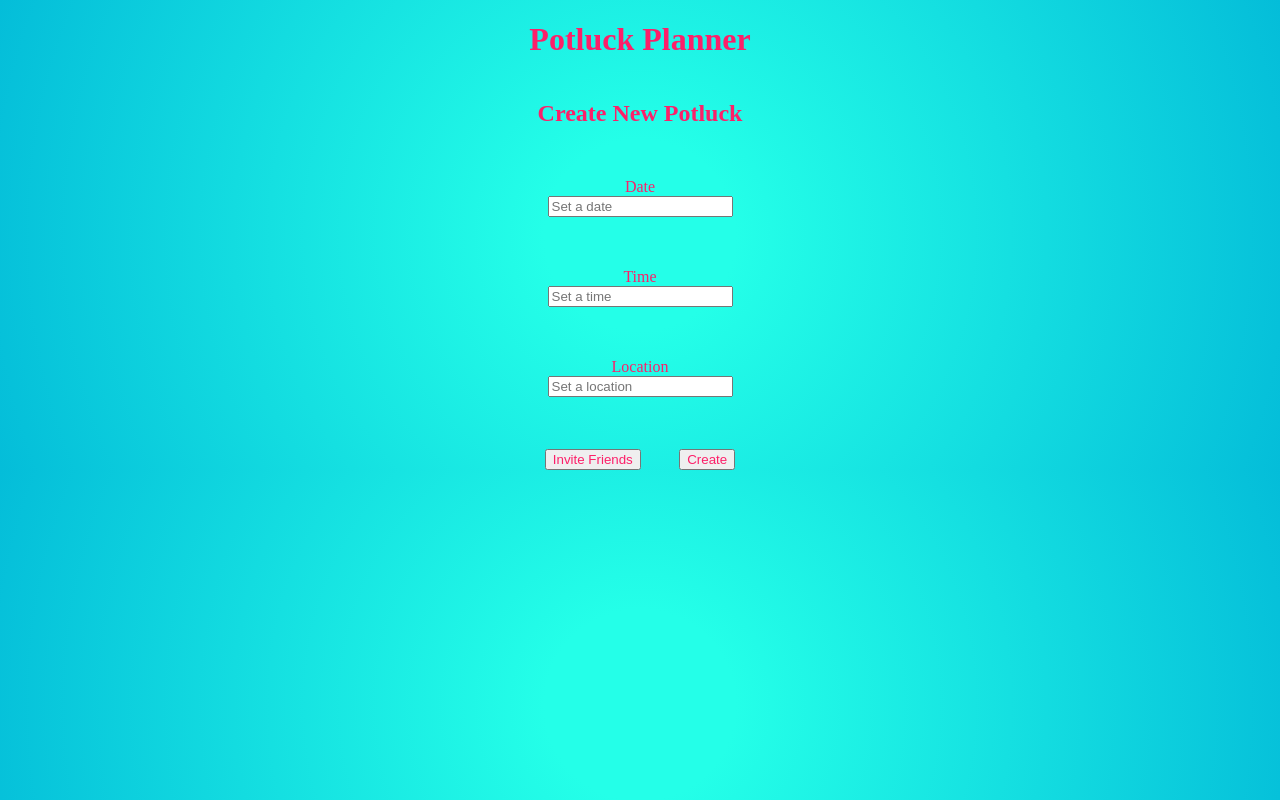
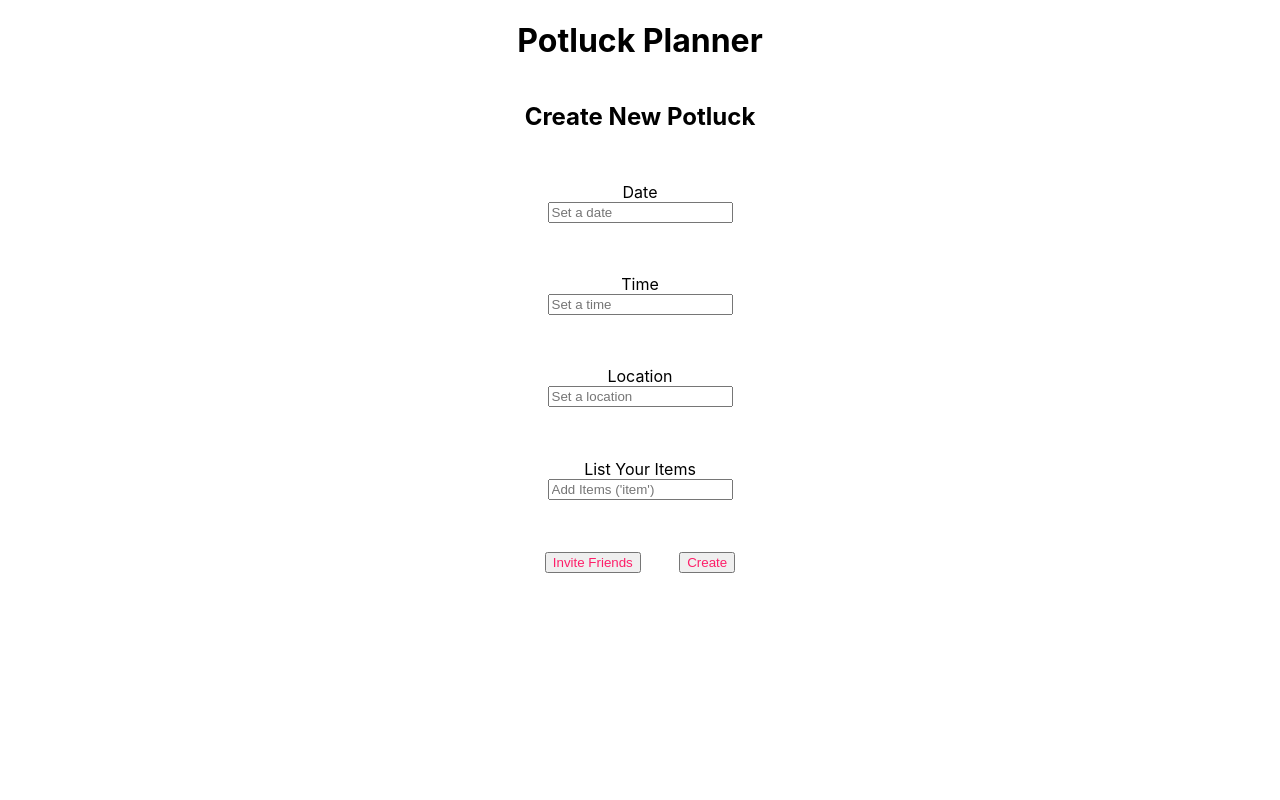
Before and after one commit to pleasant-potluck-planner/front-end, a React (Create React App) app in the folder potluck/: page / in a window 1280 px wide. Built offline with nearby package versions, Linux system fonts and the light colour scheme.

Commit message:
merge push1

```diff
--- a/potluck/src/App.css
+++ b/potluck/src/App.css
@@ -1,7 +1,7 @@
 .App {
   text-align: center;
-  color: rgb(253, 31, 105);
-  font-family: "Times New Roman", Georiga, serif;
+  /* color: rgb(253, 31, 105);
+  font-family: "Times New Roman", Georiga, serif; */
   /* background: radial-gradient(circle, rgba(36,255,232,1) 14%, rgba(4,189,217,1) 100%); */
 
 }
--- a/potluck/src/Components/CreateEvent.js
+++ b/potluck/src/Components/CreateEvent.js
@@ -51,7 +51,7 @@ function AddEvent(props) {
                         placeholder='Set a location'
                     />
                 </label>
-                {/* <label>List Your Items
+                <label>List Your Items
                     <input
                         type='text'
                         name='items'
@@ -59,7 +59,7 @@ function AddEvent(props) {
                         onChange={onChange}
                         placeholder="Add Items ('item')"
                     />
-                </label> */}
+                </label>
                 <button>Invite Friends</button>
                 <input
                     type='submit'
--- a/potluck/src/index.css
+++ b/potluck/src/index.css
@@ -5,7 +5,7 @@ body {
     sans-serif;
   -webkit-font-smoothing: antialiased;
   -moz-osx-font-smoothing: grayscale;
-  background: radial-gradient(circle, rgba(36,255,232,1) 14%, rgba(4,189,217,1) 100%);
+  /* background: radial-gradient(circle, rgba(36,255,232,1) 14%, rgba(4,189,217,1) 100%); */
   /* background: linear-gradient(-45deg, #ee7752, #e73c7e, #23a6d5, #23d5ab);
   animation: gradient 15s ease infinite;
   background-size: 400% 400%;
```
